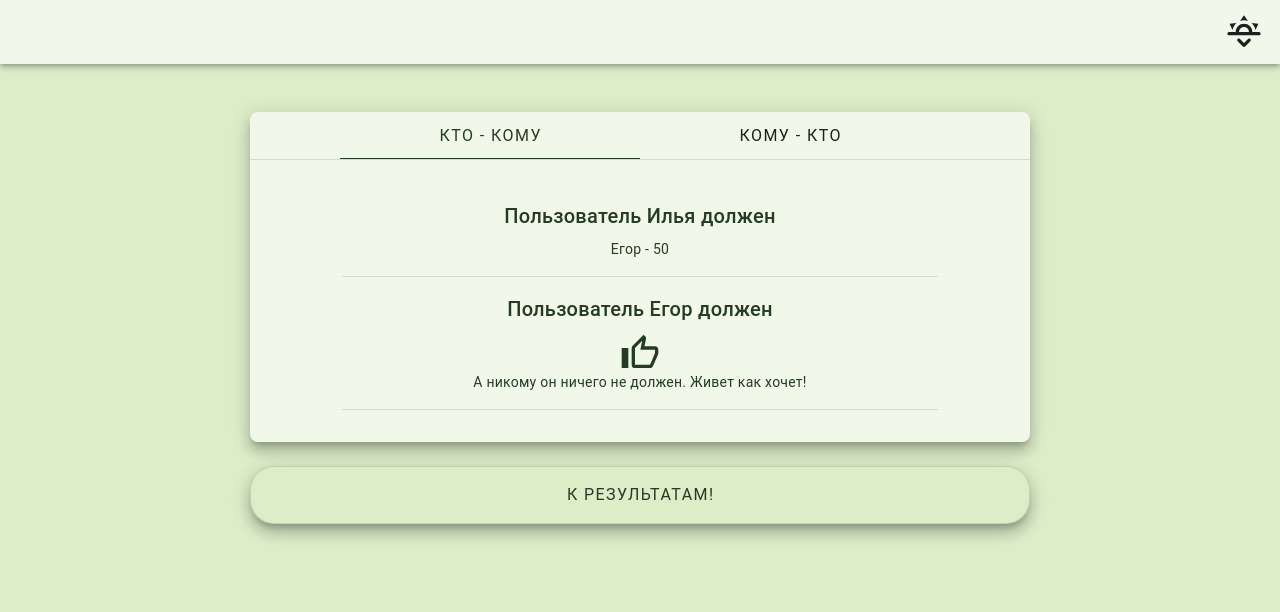
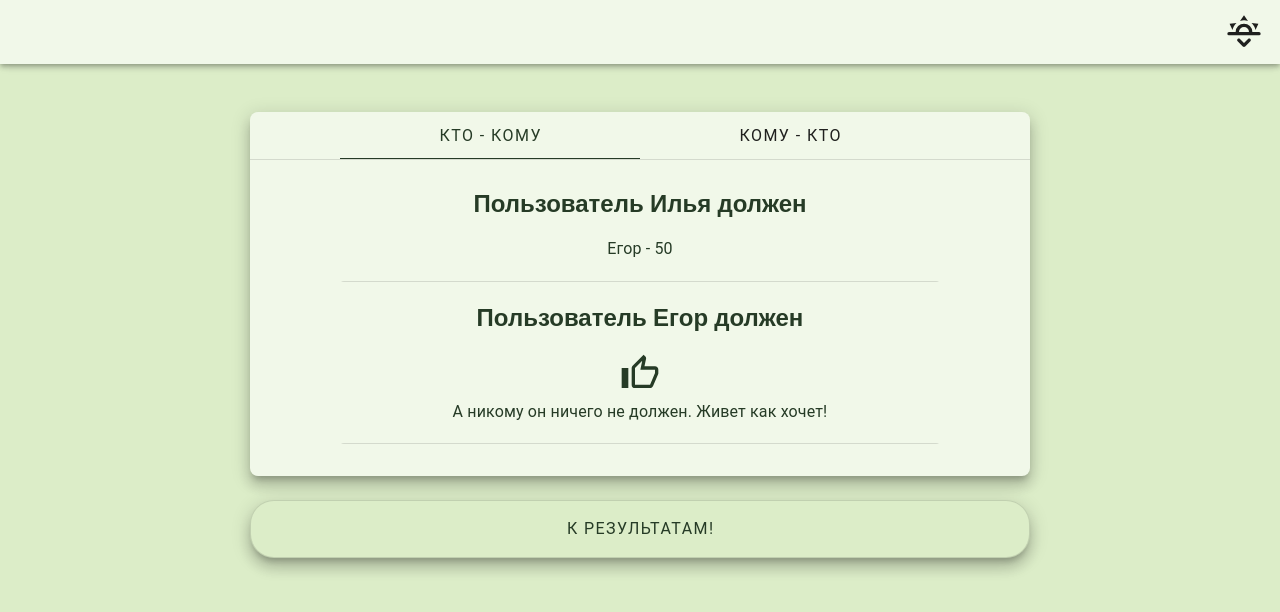
Before and after one commit to Bbq-11/delimCheck, a Vue app: page /delim-check/result in a window 1280 px wide. Shown: the top 612 px of the page. Built offline with nearby package versions, Linux system fonts and the light colour scheme.

Commit message:
final3 com

```diff
--- a/src/components/ProductListItem.vue
+++ b/src/components/ProductListItem.vue
@@ -37,16 +37,16 @@ const rules = {
     <v-expansion-panel>
         <v-expansion-panel-title>
             <v-row
-                class="gc-8"
+                class="gc-8 mr-4"
                 no-gutters
             >
-                <v-col cols="7">
+                <v-col>
                     <v-text-field
                         label="Название"
                         v-model.trim="title"
                     />
                 </v-col>
-                <v-col cols="4">
+                <v-col>
                     <v-text-field
                         label="Цена"
                         type="number"
--- a/src/components/noName1.vue
+++ b/src/components/noName1.vue
@@ -23,16 +23,21 @@ onMounted(() => {
         :transactions="user.transactions"
     >
         <div class="mt-2 border-b-sm">
-            <v-card-title> Пользователь {{ user.username }} должен </v-card-title>
-            <v-card-text>
+            <v-card-title class="text-h5 font-weight-bold mb-2"> Пользователь {{ user.username }} должен </v-card-title>
+            <v-card-text class="text-subtitle-1">
                 <div
+                    class="mb-1"
                     v-if="user.creditors.size"
                     v-for="creditor in user.creditors"
                 >
                     {{ creditor.join(' - ') }}
                 </div>
-                <div v-else>
+                <div
+                    class="mb-1"
+                    v-else
+                >
                     <v-icon
+                        class="mb-2"
                         :icon="mdiThumbUpOutline"
                         size="40"
                     />
--- a/src/components/noName2.vue
+++ b/src/components/noName2.vue
@@ -24,9 +24,10 @@ onMounted(() => {
             class="mt-2 border-b-sm"
             v-if="user.transactions.size && user.debtors.size"
         >
-            <v-card-title> Пользователю {{ user.username }} должны </v-card-title>
-            <v-card-text>
+            <v-card-title class="text-h5 font-weight-bold mb-2"> Пользователю {{ user.username }} должны </v-card-title>
+            <v-card-text class="text-subtitle-1">
                 <div
+                    class="mb-1"
                     v-if="user.debtors.size"
                     v-for="debtor in user.debtors"
                 >
--- a/src/pages/Result.vue
+++ b/src/pages/Result.vue
@@ -35,7 +35,7 @@ onBeforeMount(() => {
             v-model="tab"
             align-tabs="center"
             color="primary"
-            class="border-b-sm mb-6"
+            class="border-b-sm mb-2"
             fixed-tabs
         >
             <v-tab value="1">Кто - кому</v-tab>
--- a/src/stores/UserStore.js
+++ b/src/stores/UserStore.js
@@ -46,7 +46,7 @@ export const useUserStore = defineStore('userStore', () => {
         );
         activeProducts.forEach((item) => {
             const amount = +(item.price / item.users.length).toFixed(2);
-            if (user.transactions.has(item.id))
+            if (user.transactions.has(item.payer.id))
                 user.transactions.set(item.payer.id, user.transactions.get(item.payer.id) + amount);
             else user.transactions.set(item.payer.id, amount);
         });
```
